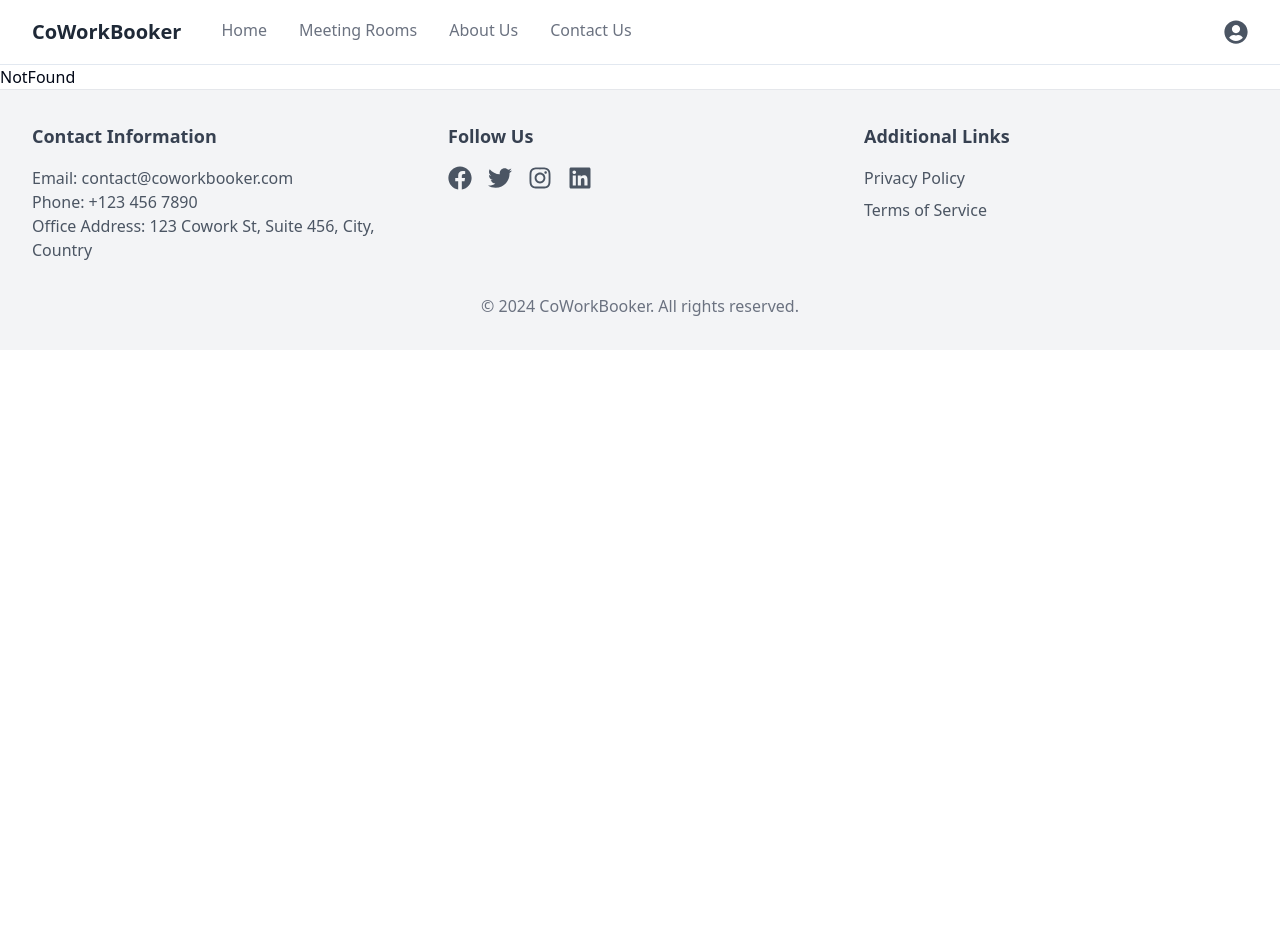
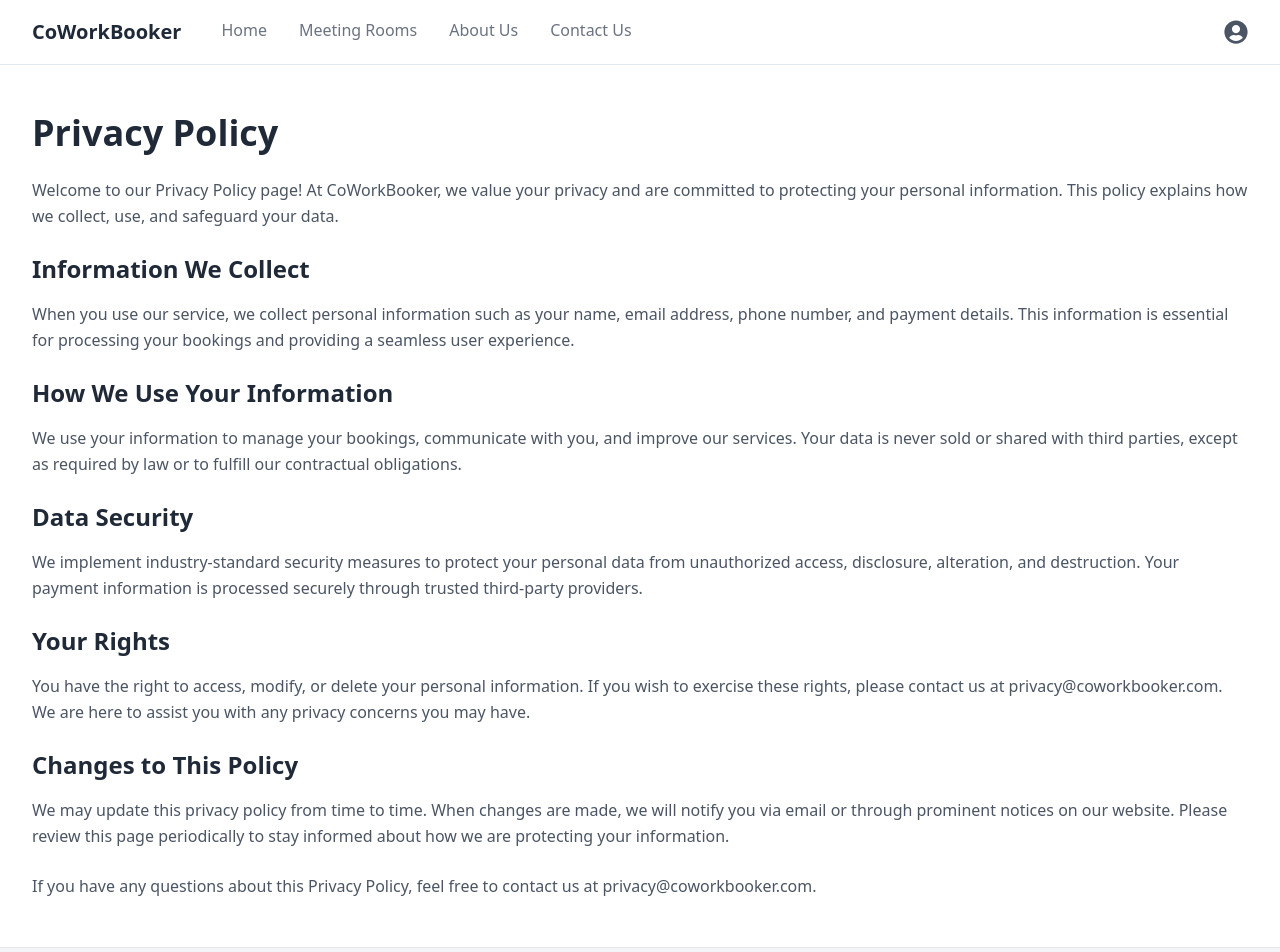
Before and after one commit to mdsejan/co-work-booker-client, a React (Vite) app: page /privacy-policy in a window 1280 px wide. Shown: the top 952 px of the page. Before the commit the page ends 800 px from the top, so only its background shows below. Built offline with nearby package versions, Linux system fonts and the light colour scheme.

Commit message:
privecy policy page

```diff
--- /dev/null
+++ b/src/pages/PrivacyPolicy.tsx
@@ -0,0 +1,75 @@
+import React from "react";
+
+const PrivacyPolicy: React.FC = () => {
+  return (
+    <div className="bg-white py-12">
+      <div className="max-w-screen-2xl mx-auto px-6 sm:px-8">
+        <h1 className="text-4xl font-bold text-gray-800 mb-6">
+          Privacy Policy
+        </h1>
+        <p className="text-gray-600 leading-relaxed mb-6">
+          Welcome to our Privacy Policy page! At CoWorkBooker, we value your
+          privacy and are committed to protecting your personal information.
+          This policy explains how we collect, use, and safeguard your data.
+        </p>
+
+        <h2 className="text-2xl font-semibold text-gray-800 mb-4">
+          Information We Collect
+        </h2>
+        <p className="text-gray-600 leading-relaxed mb-6">
+          When you use our service, we collect personal information such as your
+          name, email address, phone number, and payment details. This
+          information is essential for processing your bookings and providing a
+          seamless user experience.
+        </p>
+
+        <h2 className="text-2xl font-semibold text-gray-800 mb-4">
+          How We Use Your Information
+        </h2>
+        <p className="text-gray-600 leading-relaxed mb-6">
+          We use your information to manage your bookings, communicate with you,
+          and improve our services. Your data is never sold or shared with third
+          parties, except as required by law or to fulfill our contractual
+          obligations.
+        </p>
+
+        <h2 className="text-2xl font-semibold text-gray-800 mb-4">
+          Data Security
+        </h2>
+        <p className="text-gray-600 leading-relaxed mb-6">
+          We implement industry-standard security measures to protect your
+          personal data from unauthorized access, disclosure, alteration, and
+          destruction. Your payment information is processed securely through
+          trusted third-party providers.
+        </p>
+
+        <h2 className="text-2xl font-semibold text-gray-800 mb-4">
+          Your Rights
+        </h2>
+        <p className="text-gray-600 leading-relaxed mb-6">
+          You have the right to access, modify, or delete your personal
+          information. If you wish to exercise these rights, please contact us
+          at privacy@coworkbooker.com. We are here to assist you with any
+          privacy concerns you may have.
+        </p>
+
+        <h2 className="text-2xl font-semibold text-gray-800 mb-4">
+          Changes to This Policy
+        </h2>
+        <p className="text-gray-600 leading-relaxed mb-6">
+          We may update this privacy policy from time to time. When changes are
+          made, we will notify you via email or through prominent notices on our
+          website. Please review this page periodically to stay informed about
+          how we are protecting your information.
+        </p>
+
+        <p className="text-gray-600 leading-relaxed">
+          If you have any questions about this Privacy Policy, feel free to
+          contact us at privacy@coworkbooker.com.
+        </p>
+      </div>
+    </div>
+  );
+};
+
+export default PrivacyPolicy;
--- a/src/router/index.tsx
+++ b/src/router/index.tsx
@@ -1,5 +1,6 @@
 import MainLayout from "@/components/Layouts/MainLayouts";
 import Home from "@/pages/Home/Home";
+import PrivacyPolicy from "@/pages/PrivacyPolicy";
 
 import NotFound from "@/pages/shared/NotFound";
 import { createBrowserRouter } from "react-router-dom";
@@ -12,7 +13,10 @@ const router = createBrowserRouter([
         index: true,
         element: <Home />,
       },
-
+      {
+        path: "/privacy-policy",
+        element: <PrivacyPolicy />,
+      },
       {
         path: "*",
         element: <NotFound />,
```
